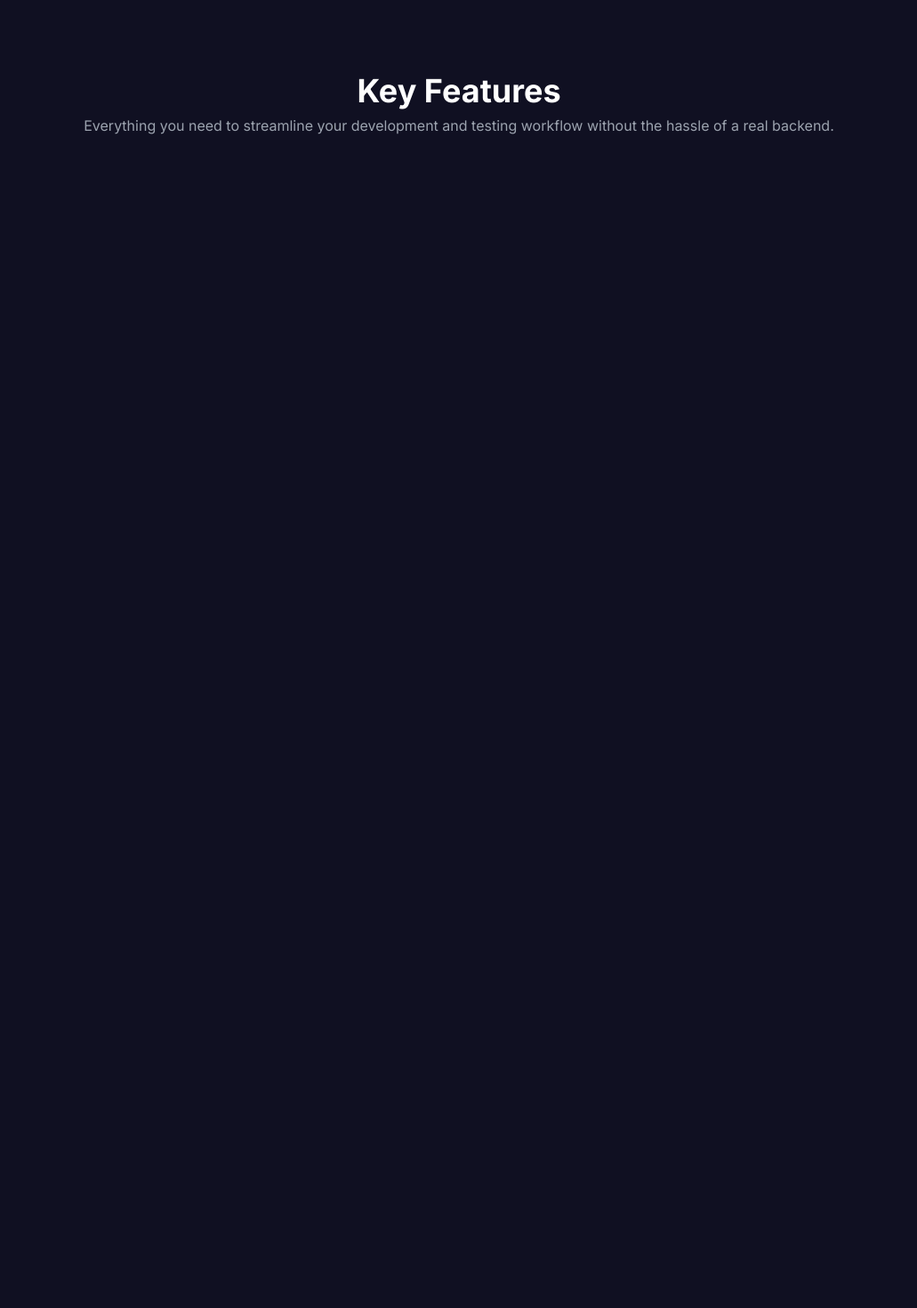
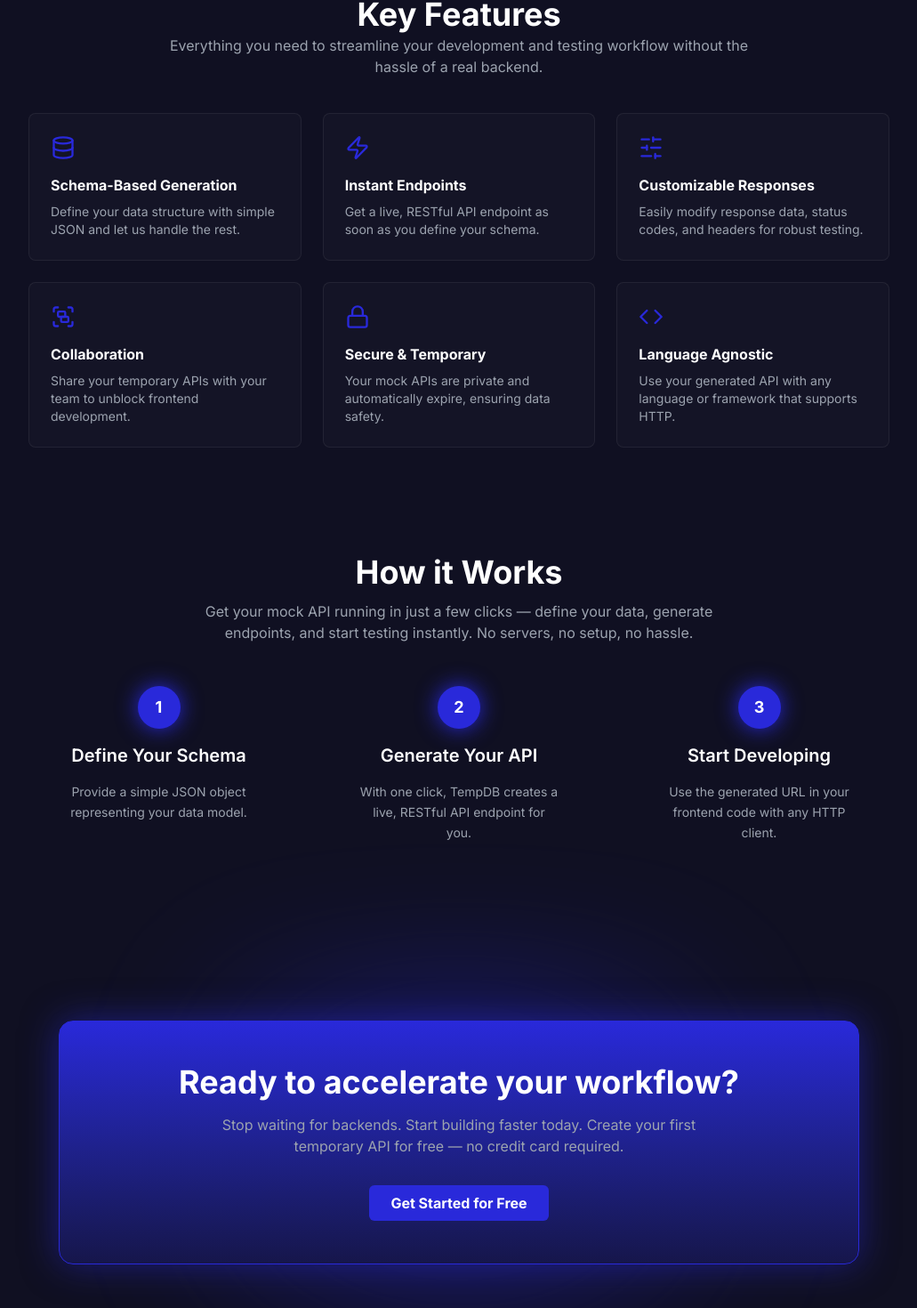
Before and after one commit to KattachaithanyaKumar/temp-db, a Next.js app: page / in a window 1280 px wide. Shown: the part 666-2136 px from the top of the page at 89% size, without its empty margins (124-1155 px from the left). Before the commit the page ends 819 px from the top, so only its background shows below. Built offline with nearby package versions, Linux system fonts and the light colour scheme.

Commit message:
Introduced landing data for InfoCards and steps in landing page.

```diff
--- /dev/null
+++ b/app/components/Footer.tsx
@@ -0,0 +1,16 @@
+import { LuBraces } from "react-icons/lu";
+
+const Footer = () => {
+  return (
+    <div className="w-full p-5 border-t border-(--dark-gray)">
+      <div className="max-w-[1000px] mx-auto ">
+        <div className="flex items-center gap-2">
+          <LuBraces color="var(--text-light)" size={18} />
+          <h2 className="text-(--text-light)">Temp DB</h2>
+        </div>
+      </div>
+    </div>
+  );
+};
+
+export default Footer;
--- a/app/components/InfoCard.tsx
+++ b/app/components/InfoCard.tsx
@@ -1,11 +1,38 @@
+import {
+  LuCode,
+  LuLock,
+  LuGroup,
+  LuZap,
+  LuDatabase,
+  LuSlidersHorizontal,
+} from "react-icons/lu";
+import { JSX } from "react";
+
 interface InfoCardProps {
-  title: string;
-  description: string;
-  icon: React.ReactNode;
+  card: {
+    title: string;
+    description: string;
+    icon: keyof typeof ICONS;
+  };
 }
 
-const InfoCard = ({ title, description, icon }: InfoCardProps) => {
-  return <div>InfoCard</div>;
+const ICONS: Record<string, JSX.Element> = {
+  code: <LuCode size={28} color="var(--blue)" />,
+  lock: <LuLock size={28} color="var(--blue)" />,
+  group: <LuGroup size={28} color="var(--blue)" />,
+  bolt: <LuZap size={28} color="var(--blue)" />,
+  tune: <LuSlidersHorizontal size={28} color="var(--blue)" />,
+  schema: <LuDatabase size={28} color="var(--blue)" />,
+};
+
+const InfoCard = ({ card }: InfoCardProps) => {
+  return (
+    <div className="p-6 border border-(--white-10) bg-(--white-05) rounded-lg hover:shadow-2xl hover:border-(--blue) transition-all ">
+      <div className="mb-4">{ICONS[card.icon]}</div>
+      <h3 className="text-base text-(--white) font-bold mb-2">{card.title}</h3>
+      <p className="text-sm text-(--text-light)">{card.description}</p>
+    </div>
+  );
 };
 
 export default InfoCard;
--- a/app/components/Navbar.tsx
+++ b/app/components/Navbar.tsx
@@ -19,7 +19,7 @@ const Navbar = () => {
 
   return (
     <div
-      className={`w-full p-5 border-b border-(--dark-gray) bg-(--background) transition-all duration-300 ${
+      className={`fixed top-0 w-full p-5 border-b border-(--dark-gray) bg-(--background) transition-all duration-300 z-50 ${
         isScrolled ? "shadow-xl" : "shadow-none"
       }`}
     >
--- a/app/globals.css
+++ b/app/globals.css
@@ -11,6 +11,9 @@
   --light-gray: #262b36;
   --dark-gray: #1a1a1c;
   --text-light: #9ca3af;
+
+  --white-05: #ffffff05;
+  --white-10: #ffffff10;
 }
 
 body {
--- a/app/page.tsx
+++ b/app/page.tsx
@@ -4,11 +4,15 @@ import Button from "./components/Button";
 
 const VideoPlayer = dynamic(() => import("@/app/components/VideoPlayer"));
 
+import { INFO_CARDS, STEPS } from "@/data/landingData";
+import InfoCard from "./components/InfoCard";
+import Footer from "./components/Footer";
+
 const Landing = () => {
   return (
     <div>
       <Navbar />
-      <main className="max-w-[1000px] mx-auto mt-20 px-4">
+      <main className="max-w-[1000px] mx-auto mt-20 px-4 pb-20">
         <section
           id="hero"
           className="flex items-center justify-between gap-14 h-[500px]"
@@ -24,21 +28,86 @@ const Landing = () => {
             <Button variant="primary">Start Building →</Button>
           </div>
 
-          <div className="w-1/2 flex justify-center">
-            <VideoPlayer />
+          <div className="w-1/2 flex justify-center relative">
+            <div className="relative before:absolute before:inset-0 before:blur-3xl before:bg-(--blue) before:opacity-30 before:rounded-full before:scale-125">
+              <VideoPlayer />
+            </div>
           </div>
         </section>
 
         <section id="features" className="mt-20">
-          <div className="text-center">
-            <h2 className="text-[36px] font-bold">Key Features</h2>
-            <p className="text-base text-(--text-light)">
+          <div className="text-center mx-auto w-[70%]">
+            <h2 className="text-4xl font-bold leading-tight">Key Features</h2>
+            <p className="text-base text-(--text-light) ">
               Everything you need to streamline your development and testing
               workflow without the hassle of a real backend.
             </p>
           </div>
+
+          <div className="grid grid-cols-3 gap-6 mt-10">
+            {INFO_CARDS.map((card) => (
+              <InfoCard card={card} key={card.title} />
+            ))}
+          </div>
+        </section>
+
+        <section id="how-it-works" className="mt-30">
+          <div className="max-w-[900px] mx-auto">
+            {/* Title + Description */}
+            <div className="text-center mb-12">
+              <h2 className="text-4xl font-bold mb-3">How it Works</h2>
+              <p className="text-base text-(--text-light) max-w-[600px] mx-auto">
+                Get your mock API running in just a few clicks — define your
+                data, generate endpoints, and start testing instantly. No
+                servers, no setup, no hassle.
+              </p>
+            </div>
+
+            {/* Steps */}
+            <div className="flex flex-col md:flex-row justify-between gap-10">
+              {STEPS.map((step, index) => (
+                <div
+                  key={index}
+                  className="flex flex-col items-center text-center space-y-4 md:w-1/4"
+                >
+                  {/* Step number with glow */}
+                  <div className="relative w-12 h-12 flex items-center justify-center rounded-full bg-[var(--blue)] text-white font-bold text-lg shadow-[0_0_25px_var(--blue)]">
+                    {index + 1}
+                  </div>
+
+                  <h4 className="text-xl font-semibold">{step.title}</h4>
+                  <p className="text-(--text-light) text-sm leading-relaxed">
+                    {step.description}
+                  </p>
+                </div>
+              ))}
+            </div>
+          </div>
+        </section>
+
+        <section id="pricing"></section>
+        <section id="CTA">
+          <div className="relative mt-30 py-20">
+            {/* Glow background */}
+            <div className="absolute inset-0 bg-[radial-gradient(circle_at_center,var(--blue)_0%,transparent_70%)] opacity-40 blur-3xl"></div>
+
+            {/* Gradient box */}
+            <div className="relative max-w-[900px] mx-auto text-center p-12 rounded-2xl bg-linear-to-t from-(--blue-dark) to-(--blue) shadow-[0_0_40px_rgba(41,41,218,0.5)] border border-(--blue)">
+              <h1 className="text-4xl font-bold mb-4 text-white">
+                Ready to accelerate your workflow?
+              </h1>
+
+              <p className="text-(--text-light) text-base max-w-[600px] mx-auto mb-8">
+                Stop waiting for backends. Start building faster today. Create
+                your first temporary API for free — no credit card required.
+              </p>
+
+              <Button variant="primary">Get Started for Free</Button>
+            </div>
+          </div>
         </section>
       </main>
+      <Footer />
     </div>
   );
 };
--- /dev/null
+++ b/data/landingData.ts
@@ -0,0 +1,55 @@
+export const INFO_CARDS = [
+  {
+    icon: "schema",
+    title: "Schema-Based Generation",
+    description:
+      "Define your data structure with simple JSON and let us handle the rest.",
+  },
+  {
+    icon: "bolt",
+    title: "Instant Endpoints",
+    description:
+      "Get a live, RESTful API endpoint as soon as you define your schema.",
+  },
+  {
+    icon: "tune",
+    title: "Customizable Responses",
+    description:
+      "Easily modify response data, status codes, and headers for robust testing.",
+  },
+  {
+    icon: "group",
+    title: "Collaboration",
+    description:
+      "Share your temporary APIs with your team to unblock frontend development.",
+  },
+  {
+    icon: "lock",
+    title: "Secure & Temporary",
+    description:
+      "Your mock APIs are private and automatically expire, ensuring data safety.",
+  },
+  {
+    icon: "code",
+    title: "Language Agnostic",
+    description:
+      "Use your generated API with any language or framework that supports HTTP.",
+  },
+];
+
+export const STEPS = [
+  {
+    title: "Define Your Schema",
+    description: "Provide a simple JSON object representing your data model.",
+  },
+  {
+    title: "Generate Your API",
+    description:
+      "With one click, TempDB creates a live, RESTful API endpoint for you.",
+  },
+  {
+    title: "Start Developing",
+    description:
+      "Use the generated URL in your frontend code with any HTTP client.",
+  },
+];
```
